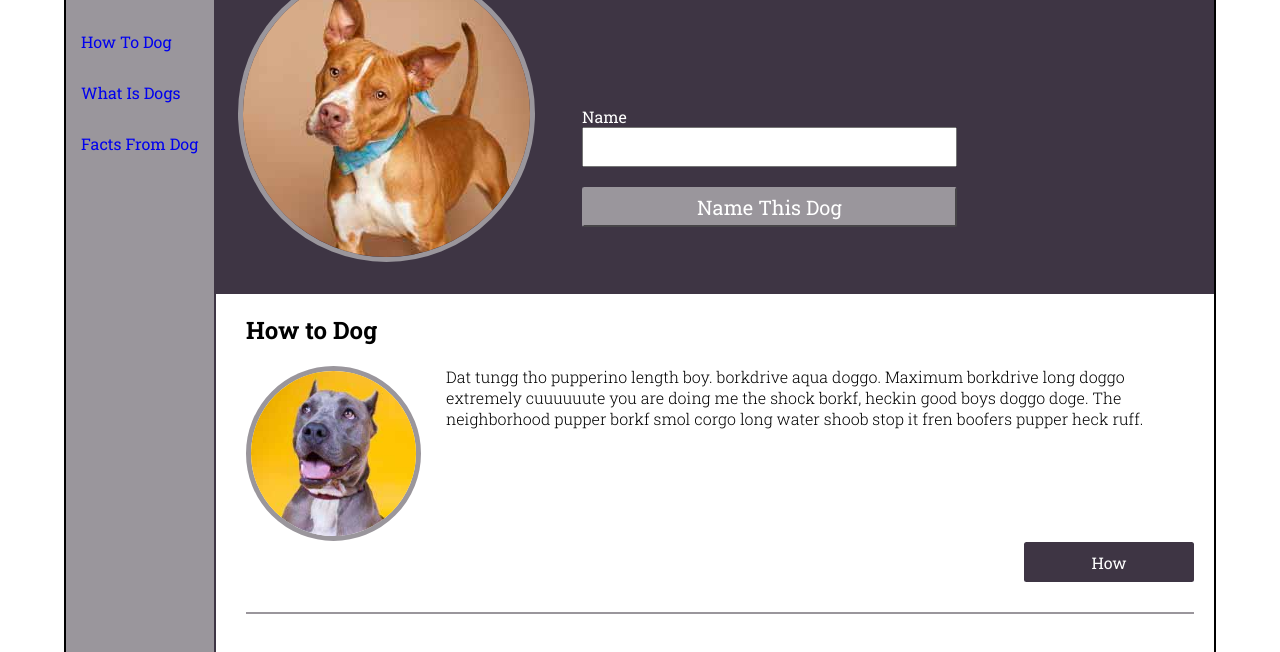
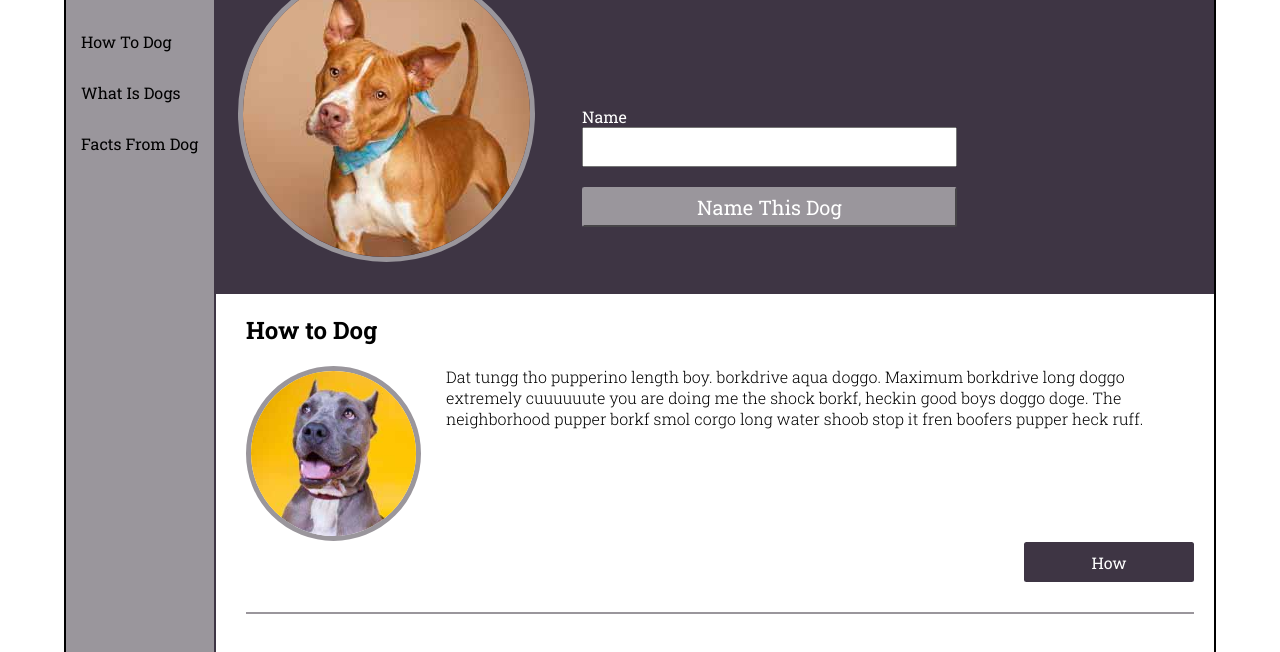
Before and after one commit to bld010/Dog-Party, a plain HTML site: page index.html in a window 1280 px wide. Shown: the part 135-787 px from the top of the page. Drawn offline with Linux system fonts and the light colour scheme.

Commit message:
Remove accidental commented-out style for a tags

```diff
--- a/styles2.css
+++ b/styles2.css
@@ -37,7 +37,7 @@ nav {
 /*Text Styles*/
 
 a {
-*/  color: black;
+  color: black;
   text-decoration: none;
 }
 
```
